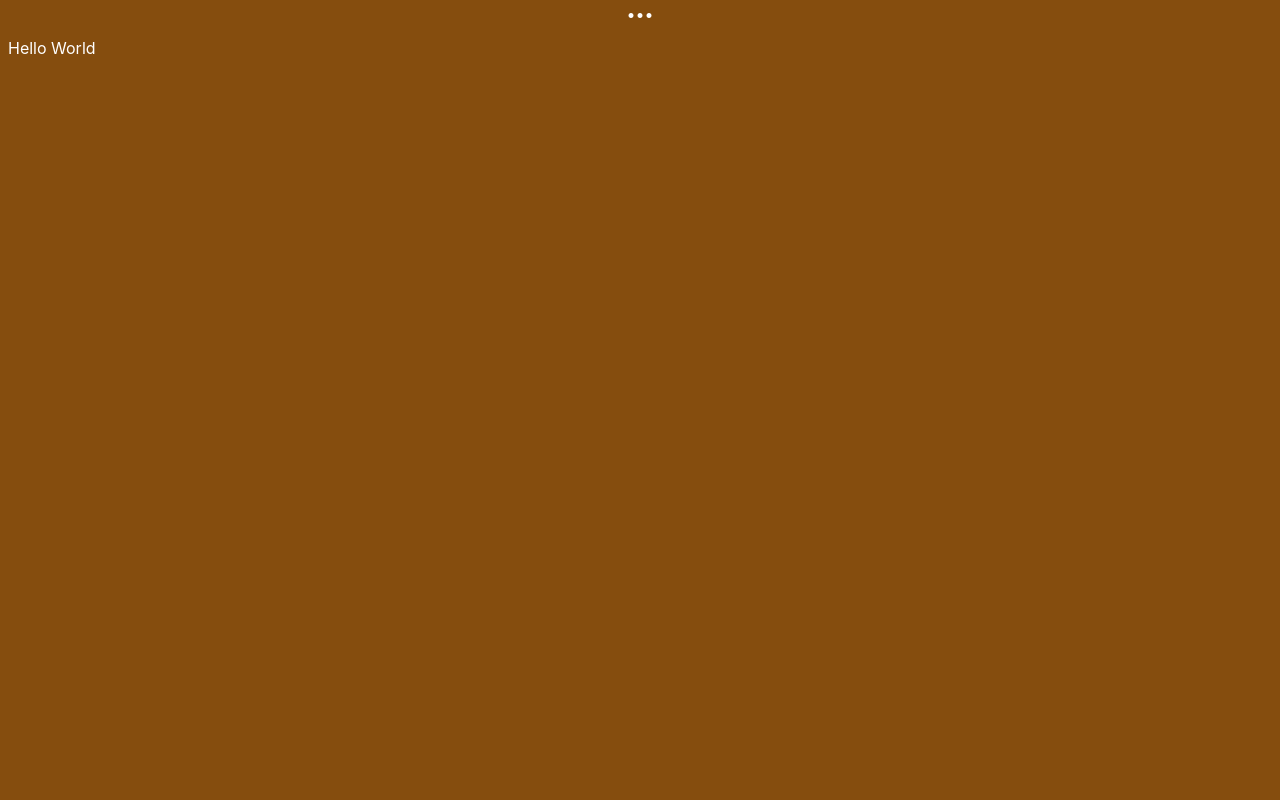
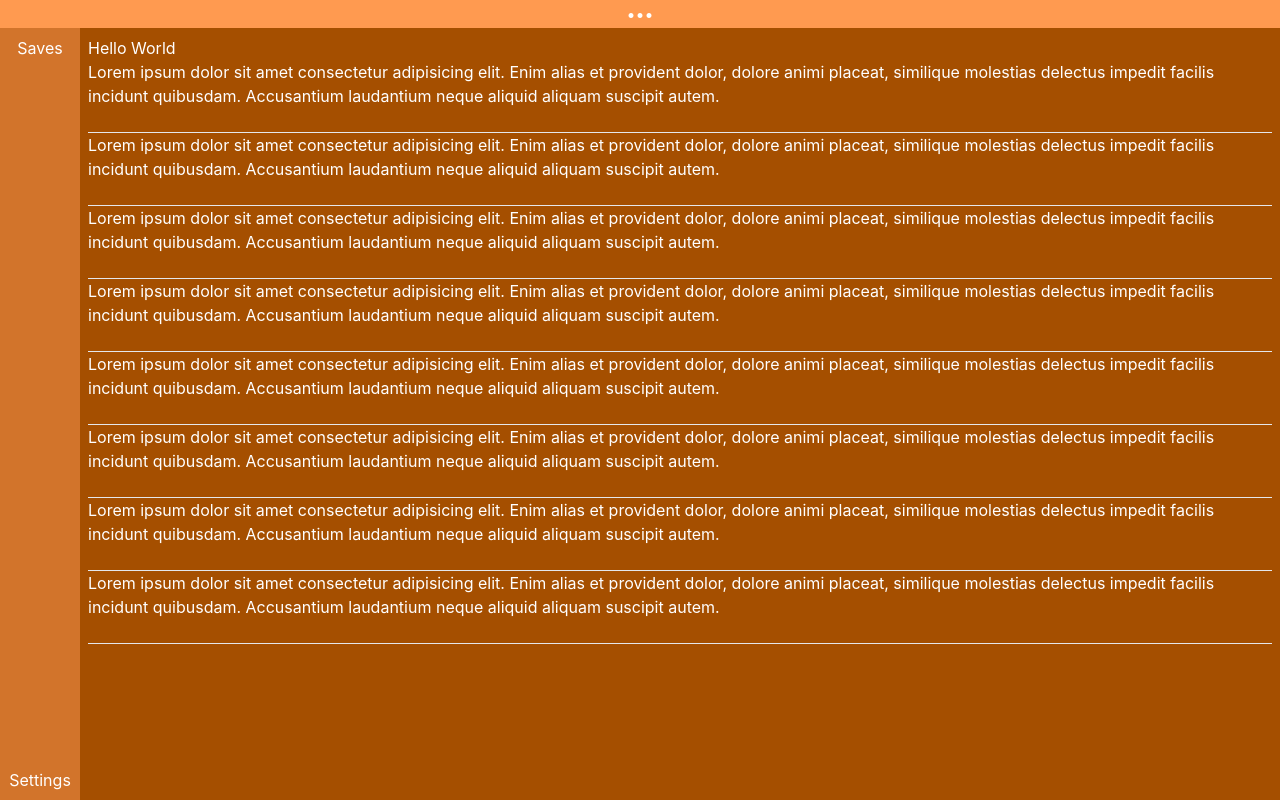
Before and after one commit to nicanordlc/save-manager, a React (Vite) app in the folder frontend/: page /#/ in a window 1280 px wide. Built offline with nearby package versions, Linux system fonts and the light colour scheme.

Commit message:
configure layout for the app

```diff
--- a/frontend/src/components/DraggableBar.tsx
+++ b/frontend/src/components/DraggableBar.tsx
@@ -1,17 +1,34 @@
 import clsx from "clsx";
+import { type FC } from "react";
 
-const DraggableBar = () => {
+type DraggableBarProps = {
+  height: number;
+  className?: string;
+};
+
+const DraggableBar: FC<DraggableBarProps> = (props) => {
   const style = { "--wails-draggable": "drag" } as React.CSSProperties;
 
   return (
     <div
       draggable={false}
-      className={clsx("flex h-7 items-center justify-center", "no-select")}
-      style={style}
+      className={clsx(
+        "fixed left-0 right-0 top-0 flex items-center justify-center ",
+        "no-select",
+        props.className,
+      )}
+      style={{
+        ...style,
+        height: props.height,
+      }}
     >
       •••
     </div>
   );
 };
 
+DraggableBar.defaultProps = {
+  className: "",
+};
+
 export default DraggableBar;
--- /dev/null
+++ b/frontend/src/components/Menu.tsx
@@ -0,0 +1,34 @@
+import clsx from "clsx";
+import { type FC } from "react";
+import { Link } from "react-router-dom";
+
+type MenuProps = {
+  width: number;
+  height: string | number;
+  className?: string;
+};
+
+const Menu: FC<MenuProps> = (props) => {
+  return (
+    <menu
+      style={{ width: props.width, height: props.height }}
+      className={clsx(
+        "fixed flex flex-col items-center justify-between py-2",
+        props.className,
+      )}
+    >
+      <li>
+        <Link to="/">Saves</Link>
+      </li>
+      <li>
+        <Link to="/settings">Settings</Link>
+      </li>
+    </menu>
+  );
+};
+
+Menu.defaultProps = {
+  className: "",
+};
+
+export default Menu;
--- a/frontend/src/index.css
+++ b/frontend/src/index.css
@@ -6,6 +6,7 @@
   font-family: Inter, system-ui, Avenir, Helvetica, Arial, sans-serif;
   line-height: 1.5;
   font-weight: 400;
+  background-color: #FF9A50;
 
   font-synthesis: none;
   text-rendering: optimizeLegibility;
--- a/frontend/src/pages/Home.tsx
+++ b/frontend/src/pages/Home.tsx
@@ -1,8 +1,81 @@
 const Home = () => {
   return (
-    <main>
+    <>
       <h1>Hello World</h1>
-    </main>
+      <main>
+        <p>
+          Lorem ipsum dolor sit amet consectetur adipisicing elit. Enim alias et
+          provident dolor, dolore animi placeat, similique molestias delectus
+          impedit facilis incidunt quibusdam. Accusantium laudantium neque
+          aliquid aliquam suscipit autem.
+        </p>
+        <br />
+        <hr />
+
+        <p>
+          Lorem ipsum dolor sit amet consectetur adipisicing elit. Enim alias et
+          provident dolor, dolore animi placeat, similique molestias delectus
+          impedit facilis incidunt quibusdam. Accusantium laudantium neque
+          aliquid aliquam suscipit autem.
+        </p>
+        <br />
+        <hr />
+
+        <p>
+          Lorem ipsum dolor sit amet consectetur adipisicing elit. Enim alias et
+          provident dolor, dolore animi placeat, similique molestias delectus
+          impedit facilis incidunt quibusdam. Accusantium laudantium neque
+          aliquid aliquam suscipit autem.
+        </p>
+        <br />
+        <hr />
+
+        <p>
+          Lorem ipsum dolor sit amet consectetur adipisicing elit. Enim alias et
+          provident dolor, dolore animi placeat, similique molestias delectus
+          impedit facilis incidunt quibusdam. Accusantium laudantium neque
+          aliquid aliquam suscipit autem.
+        </p>
+        <br />
+        <hr />
+
+        <p>
+          Lorem ipsum dolor sit amet consectetur adipisicing elit. Enim alias et
+          provident dolor, dolore animi placeat, similique molestias delectus
+          impedit facilis incidunt quibusdam. Accusantium laudantium neque
+          aliquid aliquam suscipit autem.
+        </p>
+        <br />
+        <hr />
+
+        <p>
+          Lorem ipsum dolor sit amet consectetur adipisicing elit. Enim alias et
+          provident dolor, dolore animi placeat, similique molestias delectus
+          impedit facilis incidunt quibusdam. Accusantium laudantium neque
+          aliquid aliquam suscipit autem.
+        </p>
+        <br />
+        <hr />
+
+        <p>
+          Lorem ipsum dolor sit amet consectetur adipisicing elit. Enim alias et
+          provident dolor, dolore animi placeat, similique molestias delectus
+          impedit facilis incidunt quibusdam. Accusantium laudantium neque
+          aliquid aliquam suscipit autem.
+        </p>
+        <br />
+        <hr />
+
+        <p>
+          Lorem ipsum dolor sit amet consectetur adipisicing elit. Enim alias et
+          provident dolor, dolore animi placeat, similique molestias delectus
+          impedit facilis incidunt quibusdam. Accusantium laudantium neque
+          aliquid aliquam suscipit autem.
+        </p>
+        <br />
+        <hr />
+      </main>
+    </>
   );
 };
 
--- a/frontend/src/pages/Layout.tsx
+++ b/frontend/src/pages/Layout.tsx
@@ -1,6 +1,7 @@
 import clsx from "clsx";
 import { type ReactHTML, type FC } from "react";
 import DraggableBar from "@/components/DraggableBar";
+import Menu from "@/components/Menu";
 
 type LayoutProps = {
   container?: keyof ReactHTML;
@@ -10,22 +11,39 @@ type LayoutProps = {
 
 const Layout: FC<LayoutProps> = (props) => {
   const Container = props.container ?? "div";
+  const menuWidth = 80;
+  const dragBarHeight = 28;
 
   return (
     <Container
       data-testid="layout"
-      className={clsx("min-h-screen bg-yellow-800 text-white", props.className)}
+      className={clsx("bg-c-sh-300 text-white", props.className)}
     >
-      <DraggableBar />
+      <DraggableBar className="bg-c-sh-100" height={dragBarHeight} />
 
-      <div className="p-2">{props.children}</div>
+      <Menu
+        className="bg-c-sh-200"
+        width={menuWidth}
+        height={`calc(100% - ${dragBarHeight}px)`}
+      />
+
+      <div
+        className="p-2"
+        style={{
+          marginTop: dragBarHeight,
+          marginLeft: menuWidth,
+          minHeight: `calc(100vh - ${dragBarHeight}px)`,
+        }}
+      >
+        {props.children}
+      </div>
     </Container>
   );
 };
 
 Layout.defaultProps = {
   container: "div",
-  className: "asdf",
+  className: "",
   children: null,
 };
 
--- a/frontend/tailwind.config.js
+++ b/frontend/tailwind.config.js
@@ -1,8 +1,29 @@
 /** @type {import('tailwindcss').Config} */
 export default {
-  content: ['./index.html', './src/**/*.{js,ts,jsx,tsx}'],
+  content: ["./index.html", "./src/**/*.{js,ts,jsx,tsx}"],
   theme: {
-    extend: {},
+    extend: {
+      // color pallete (generated)
+      // https://mycolor.space/?hex=%23FF9A50&sub=1
+      colors: {
+        // spot
+        "c-sp-100": "#FF9A50",
+        "c-sp-200": "#A47353",
+        "c-sp-300": "#FFE9D0",
+        "c-sp-400": "#005247",
+        // shades
+        "c-sh-100": "#FF9A50",
+        "c-sh-200": "#D2742B",
+        "c-sh-300": "#A54F00",
+        "c-sh-400": "#7A2C00",
+        "c-sh-500": "#540400",
+        // highlight
+        "c-hl-100": "#FF9A50",
+        "c-hl-200": "#663D1F",
+        "c-hl-300": "#DFE0DF",
+        "c-hl-400": "#402E32",
+      },
+    },
   },
   plugins: [],
 };
--- a/frontend/tsconfig.json
+++ b/frontend/tsconfig.json
@@ -32,6 +32,7 @@
   "include": [
     ".eslintrc.cjs",
     "postcss.config.js",
+    "tailwind.config.js",
     "**/*.ts",
     "**/*.tsx",
     "**/*.cjs",
```
